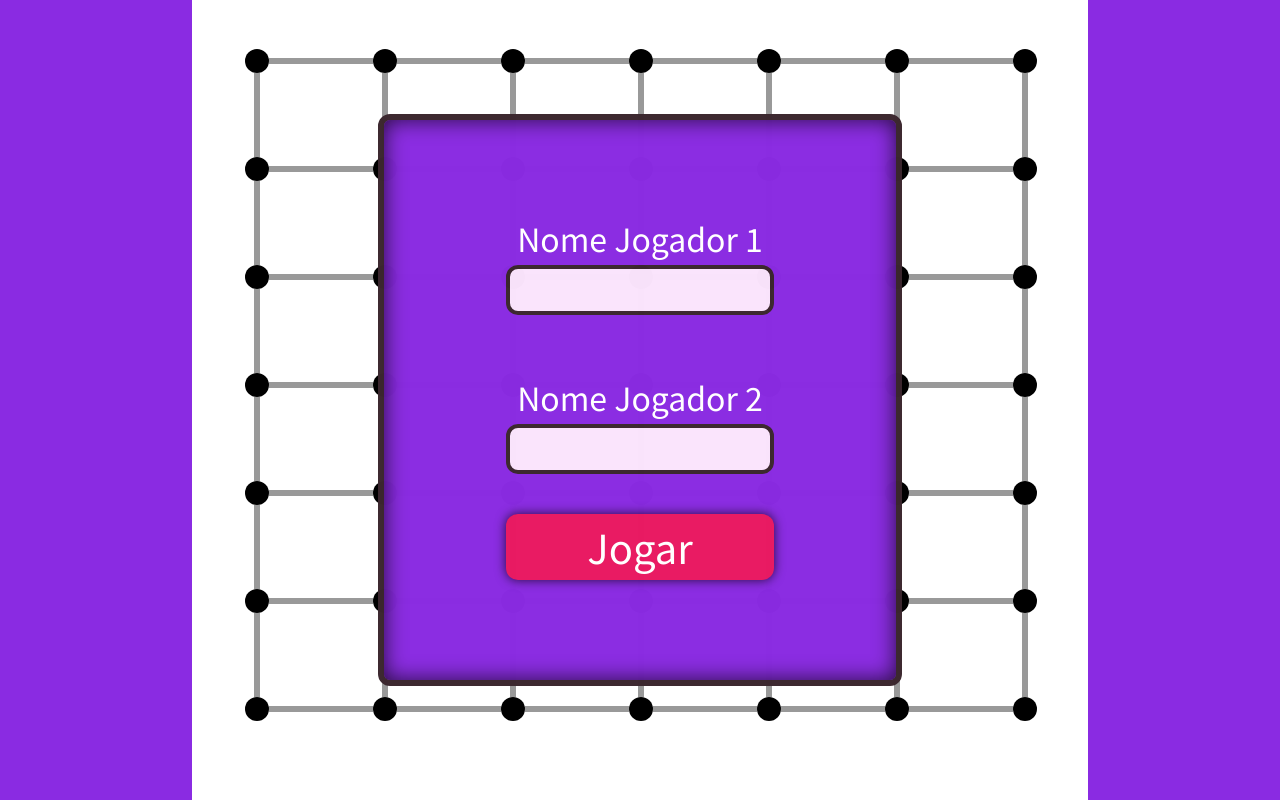
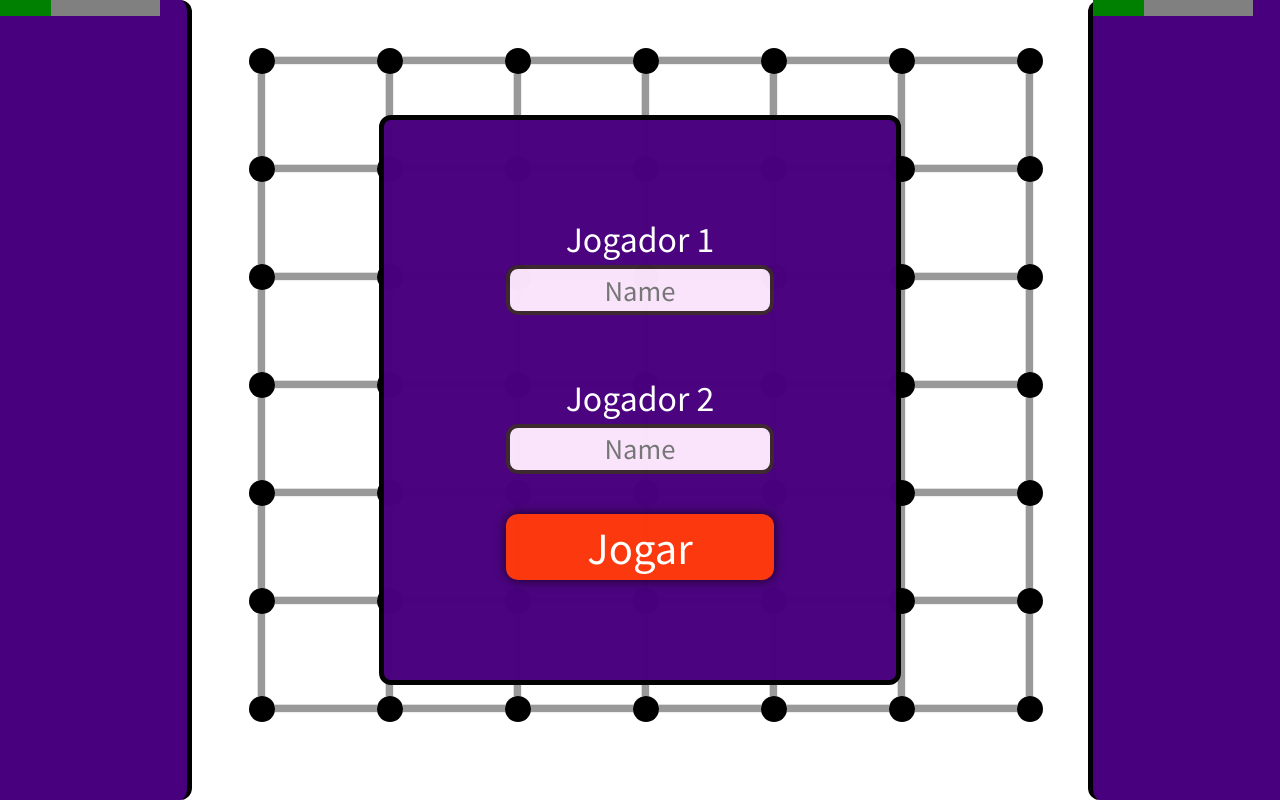
Before and after one commit to Rafael-Duarte-Silva/jogoDosPontos, a plain HTML site: page index.html in a window 1280 px wide. Drawn offline with Linux system fonts and the light colour scheme.

Commit message:
Logica do jogo concluída

```diff
--- a/JavaScript/game/createGame.js
+++ b/JavaScript/game/createGame.js
@@ -20,11 +20,11 @@ ctx.clearRect(0, 0, canvas.width, canvas.height);
 
 let dots = {
     fill: "black",
-    radius: 12,
+    radius: 13,
 
     margin: {
         top: 45,
-        left: 65,
+        left: 70,
     },
 
     amount: {
@@ -111,9 +111,9 @@ function drawLines(){
             ctx.fillStyle = lines.fill;
             ctx.fillRect(
                 dots.matrix.columns[columnsCount].right,
-                dots.matrix.rows[rowsCount].top + dots.radius - dots.radius / 4,
+                dots.matrix.rows[rowsCount].top + dots.radius - dots.radius / 3,
                 dots.matrix.columns[columnsCount + 1].left - dots.matrix.columns[columnsCount].right,
-                dots.radius / 2,
+                dots.radius / 2 + 1,
             );
 
             lines.matrix.horizontals.rows[columnsCount] = {
@@ -125,8 +125,8 @@ function drawLines(){
         }
 
         lines.matrix.horizontals.columns[rowsCount] = {
-            top: dots.matrix.rows[rowsCount].top + dots.radius - dots.radius / 4,
-            bottom: dots.matrix.rows[rowsCount].top + dots.radius - dots.radius / 4 + dots.radius / 2,
+            top: dots.matrix.rows[rowsCount].top + dots.radius - dots.radius / 3,
+            bottom: dots.matrix.rows[rowsCount].top + dots.radius - dots.radius / 3 + dots.radius / 2 + 1,
         };
     }
 
@@ -136,15 +136,15 @@ function drawLines(){
         for(let columnsCount = 0; columnsCount < dots.amount.columns; columnsCount++){
             ctx.fillStyle = lines.fill;
             ctx.fillRect(
-                dots.matrix.columns[columnsCount].left + dots.radius - dots.radius / 4,
+                dots.matrix.columns[columnsCount].left + dots.radius - dots.radius / 3,
                 dots.matrix.rows[rowsCount].bottom,
-                dots.radius / 2,
+                dots.radius / 2 + 1,
                 dots.matrix.rows[rowsCount + 1].top - dots.matrix.rows[rowsCount].bottom,
             );
 
             lines.matrix.verticals.rows[columnsCount] = {
-                right: dots.matrix.columns[columnsCount].left + dots.radius - dots.radius / 4 + dots.radius / 2,
-                left: dots.matrix.columns[columnsCount].left + dots.radius - dots.radius / 4,
+                right: dots.matrix.columns[columnsCount].left + dots.radius - dots.radius / 3 + dots.radius / 2 + 1,
+                left: dots.matrix.columns[columnsCount].left + dots.radius - dots.radius / 3,
             };
 
             lines.matrix.verticals.isClicked[rowsCount][columnsCount] = false;
--- a/JavaScript/game/playGame.js
+++ b/JavaScript/game/playGame.js
@@ -1,19 +1,23 @@
+function startGame(player1Name, player2Name){
     class Player{
         constructor(id, color){
             this.id = id;
-        this.initial = id[0];
+            this.initial = id[0].toUpperCase();
             this.color = color;
         }
     }
 
-let player1 = new Player("Rafael", "rgb(223, 57, 57)");
-let player2 = new Player("Thaynara", "rgb(0, 42, 255)");
+    let player1 = new Player(player1Name, "rgb(223, 57, 57)");
+    let player2 = new Player(player2Name, "rgb(0, 42, 255)");
 
     let playerCurrent = player1;
+    let timeout = 5000;
+    let cooldown = timeout / 30;
+
+    let interval = 1000 / 30;
 
     setInterval(() => {
-    console.log("reniciou o tempo");
-
+        if(cooldown <= 0){
             if(playerCurrent.id === player1.id){
                 console.log("player1");
                 playerCurrent = player2;
@@ -23,13 +27,18 @@ setInterval(() => {
                 console.log("player2");
                 playerCurrent = player1;
             }
-},5000);
+
+            cooldown = timeout;
+        }
+
+        cooldown --;
+    }, interval);
 
     canvas.addEventListener("mousedown", (e) => {
         console.log("x: " + e.offsetX);
         console.log("y: " + e.offsetY);
 
-    checkClickOnLines(
+        if(checkClickOnLines(
             e,
             {
                 first: dots.amount.rows,
@@ -42,7 +51,7 @@ canvas.addEventListener("mousedown", (e) => {
             playerCurrent.color,
             playerCurrent.initial
         )
-
+        ||
         checkClickOnLines(
             e,
             {
@@ -55,7 +64,10 @@ canvas.addEventListener("mousedown", (e) => {
             drawVerticalsLines,
             playerCurrent.color,
             playerCurrent.initial
-    );
+        )){
+            cooldown = 0;
+        }
+
     });
 
     function checkClickOnLines(e, repeat, obj, obj2, direction, draw, color, initial){
@@ -70,7 +82,8 @@ function checkClickOnLines(e, repeat, obj, obj2, direction, draw, color, initial
                         obj.isClicked[rowsCount][columnsCount] = true;
 
                         scoreUpdate(rowsCount, columnsCount, repeat, obj, obj2, direction, color, initial);
-                    return;
+
+                        return true;
                     }
                 }
             }
@@ -153,9 +166,9 @@ function checkClickOnLines(e, repeat, obj, obj2, direction, draw, color, initial
     function drawVerticalsLines(rowsCount, columnsCount, color){
         ctx.fillStyle = color;
         ctx.fillRect(
-        dots.matrix.columns[columnsCount].left + dots.radius - dots.radius / 4,
+            dots.matrix.columns[columnsCount].left + dots.radius - dots.radius / 3,
             dots.matrix.rows[rowsCount].bottom,
-        dots.radius / 2,
+            dots.radius / 2 + 1,
             dots.matrix.rows[rowsCount + 1].top - dots.matrix.rows[rowsCount].bottom,
         );
     }
@@ -164,8 +177,9 @@ function drawHorizontalsLines(rowsCount, columnsCount, color){
         ctx.fillStyle = color;
         ctx.fillRect(
             dots.matrix.columns[columnsCount].right,
-        dots.matrix.rows[rowsCount].top + dots.radius - dots.radius / 4,
+            dots.matrix.rows[rowsCount].top + dots.radius - dots.radius / 3,
             dots.matrix.columns[columnsCount + 1].left - dots.matrix.columns[columnsCount].right,
-        dots.radius / 2,
+            dots.radius / 2 + 1,
         );
     }
+}
--- a/JavaScript/startScreen.js
+++ b/JavaScript/startScreen.js
@@ -1,3 +1,11 @@
-document.getElementsByClassName("btn-play")[0].addEventListener("mousedown", () => {
-    document.getElementsByClassName("container-startScreen")[0].style.display = "none";
-})
+function validateForm(){
+    let player1Name = document.forms["form"]["player1"].value;
+    let player2Name = document.forms["form"]["player2"].value;
+
+    if(player1Name != "" && player2Name != ""){
+        document.getElementsByClassName("container-startScreen")[0].classList.add("active");
+
+        startGame(player1Name, player2Name);
+        return false;
+    }
+}
--- a/css/components/startScreen.css
+++ b/css/components/startScreen.css
@@ -7,6 +7,10 @@
     display: flex;
     align-items: center;
     justify-content: center;
+}
+
+.container-startScreen.active{
+    display: none;
 }
 
 .startScreen,
@@ -20,15 +24,11 @@
     width: 40vw;
     height: 70vh;
 
-    background-color: blueviolet;
+    background-color: #49007e;
     opacity: 0.99;
 
     border-radius: 1.5vh;
-    border: 0.8vh rgb(59, 39, 46) solid;
-
-    -webkit-box-shadow: inset 0px 0px 21px 0px rgba(0,0,0,0.75);
-    -moz-box-shadow: inset 0px 0px 21px 0px rgba(0,0,0,0.75);
-    box-shadow: inset 0px 0px 21px 0px rgba(0,0,0,0.75);
+    border: 0.7vh black solid;
 }
 
 .form{
@@ -70,10 +70,25 @@
     font-size: 2.5em;
     font-family: 'Noto Sans JP', sans-serif;
 
-    background-color: rgb(233, 25, 98);
+    background-color: #fc370c;
+
     -webkit-box-shadow: 0px 0px 11px 0px rgba(0,0,0,0.75);
     -moz-box-shadow: 0px 0px 11px 0px rgba(0,0,0,0.75);
     box-shadow: 0px 0px 11px 0px rgba(0,0,0,0.75);
 
     color: white;
 }
+
+::-webkit-input-placeholder{
+    font-family: 'Noto Sans JP', sans-serif;
+    font-size: 0.8em;
+}
+
+:-ms-input-placeholder{
+    font-family: 'Noto Sans JP', sans-serif;
+    font-size: 0.8em;
+}
+::placeholder{
+    font-family: 'Noto Sans JP', sans-serif;
+    font-size: 0.8em;
+}
--- a/css/index.css
+++ b/css/index.css
@@ -20,5 +20,19 @@ main{
 .container-players{
     width: 50vw;
     height: 100vh;
-    background-color: blueviolet;
+    background-color: #49007e;
 }
+
+.container-player1{
+    border-radius: 0px 1.5vh 1.5vh 0px;
+    border-right: 0.4vw black solid;
+}
+
+.container-player2{
+    border-radius: 1.5vh 0px 0px 1.5vh;
+    border-left: 0.4vw black solid;
+}
+
+.cooldown{
+    border-radius: 0;
+}
--- a/index.html
+++ b/index.html
@@ -13,24 +13,33 @@
     <main>
         <div class="container-startScreen">
             <div class="startScreen">
-                <form class="form" action="">
-                    <label for="player1" class="labelPlayers">Nome Jogador 1</label>
-                    <input type="text" class="inputPlayers" id="player1" name="player1">
-                    <label for="player2" class="labelPlayers">Nome Jogador 2</label>
-                    <input type="text" class="inputPlayers" id="player2" name="player2">
+                <form
+                name="form"
+                class="form"
+                action=""
+                onsubmit="return validateForm()"
+                autocomplete="off"
+                spellcheck="false"
+                >
+                    <label for="player1" class="labelPlayers">Jogador 1</label>
+                    <input type="text" class="inputPlayers" id="player1" name="player1" placeholder="Name">
+                    <label for="player2" class="labelPlayers">Jogador 2</label>
+                    <input type="text" class="inputPlayers" id="player2" name="player2" placeholder="Name">
                     <input type="submit" class="btn-play" value="Jogar">
                 </form>
             </div>
         </div>
 
-        <aside class="container-players">
+        <aside class="container-players container-player1">
+            <progress class="cooldown" value="32" max="100"> 32% </progress>
         </aside>
 
         <div class="container-game">
             <canvas class="game"></canvas>
         </div>
 
-        <aside class="container-players">
+        <aside class="container-players container-player2">
+            <progress class="cooldown" value="32" max="100"> 32% </progress>
         </aside>
     </main>
 
```
Lines whose indentation alone changed are shown as unchanged.
